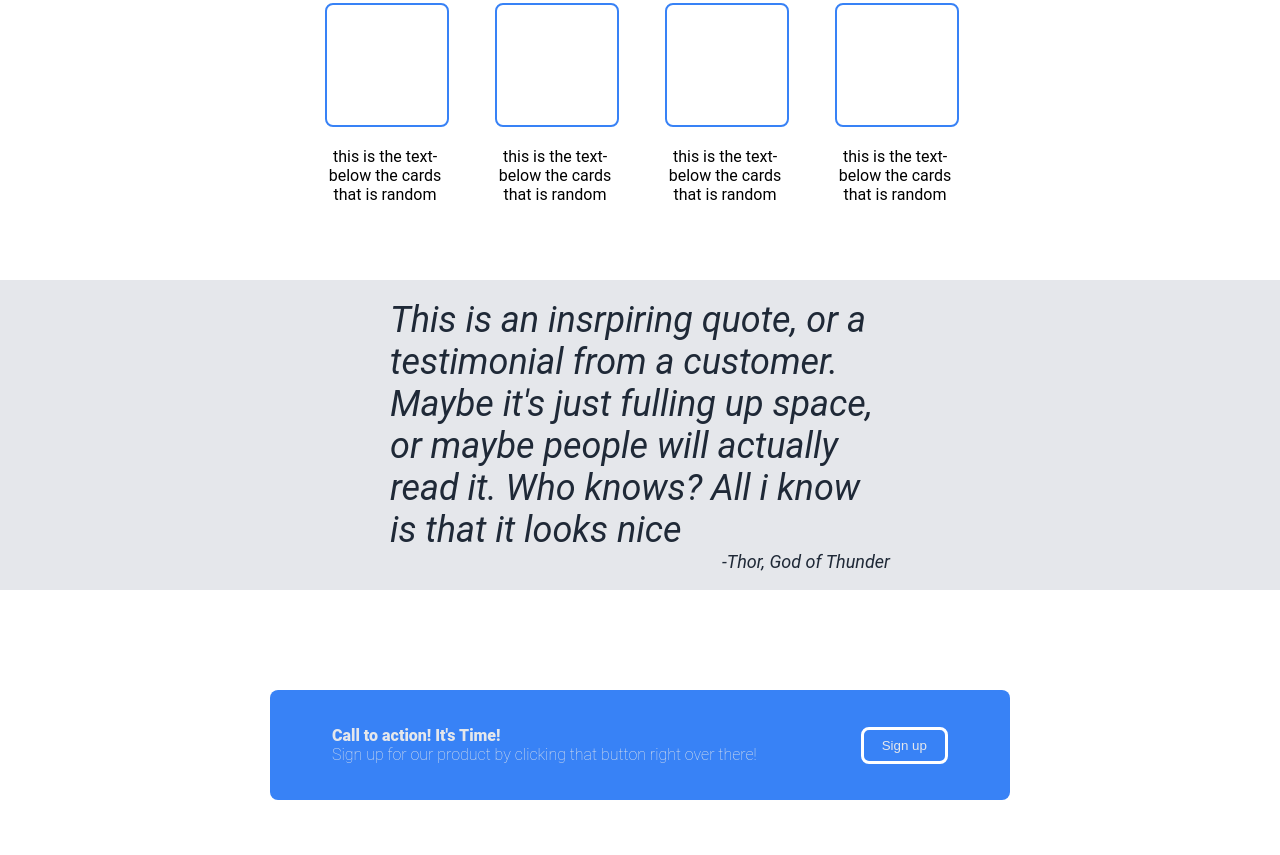
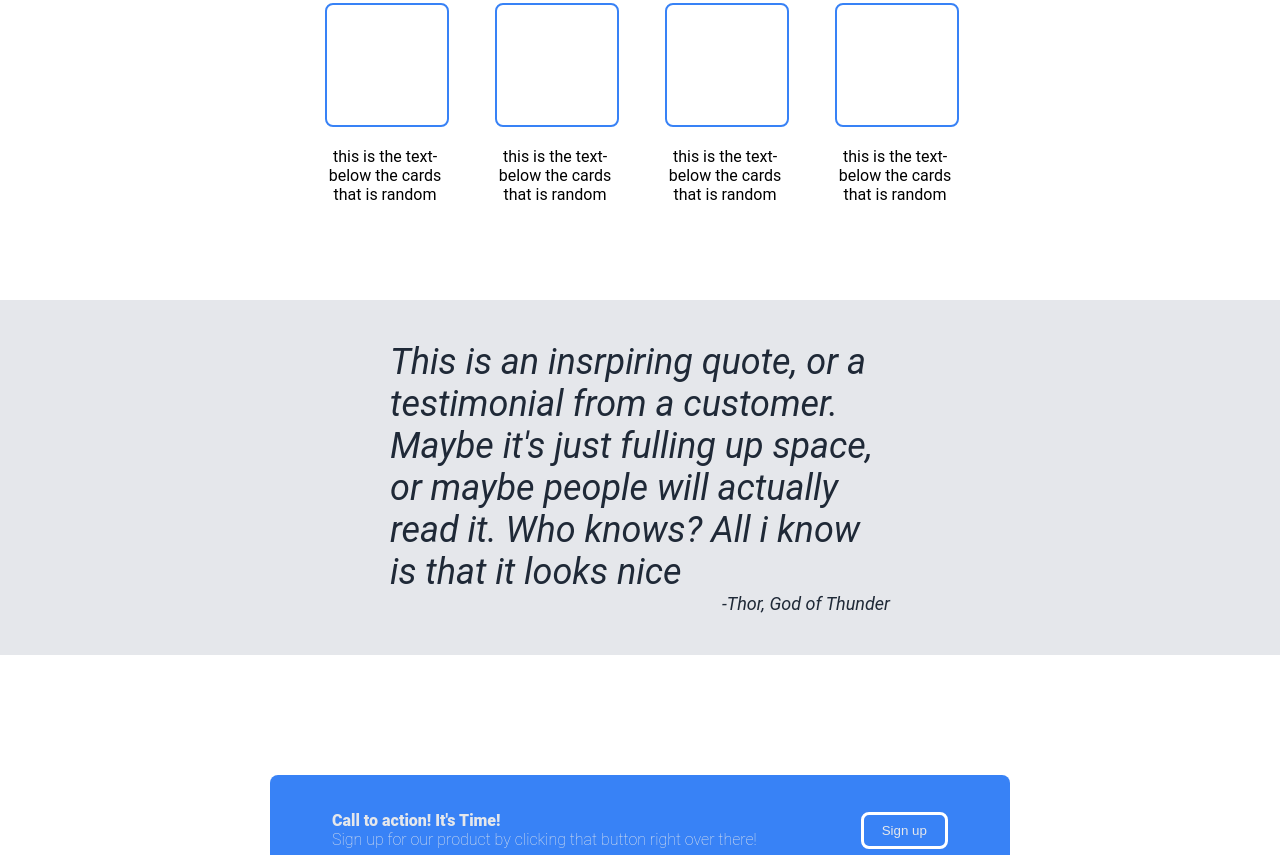
Before and after one commit to Avinashlimbu/landing-page, a plain HTML site: page index.html in a window 1280 px wide. Shown: the part 580-1435 px from the top of the page. Drawn offline with Linux system fonts and the light colour scheme.

Commit message:
Fixed Quote Aspect
Removed height and added margin!

```diff
--- a/style.css
+++ b/style.css
@@ -110,11 +110,11 @@ a {
 
 .quote {
     background-color: #E5E7EB;
-    height: 300px;
     display: flex;
     justify-content: center;
     align-items: center;
     padding: 5px 350px;
+    margin: 20px 0px
 }
 
 blockquote {
```
